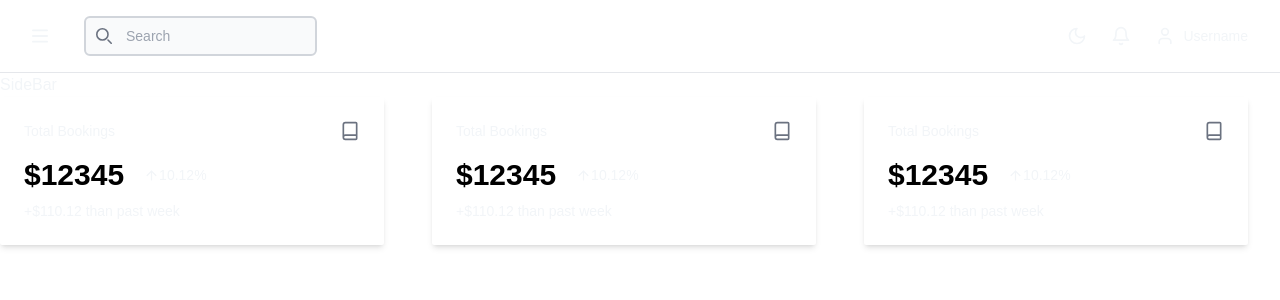
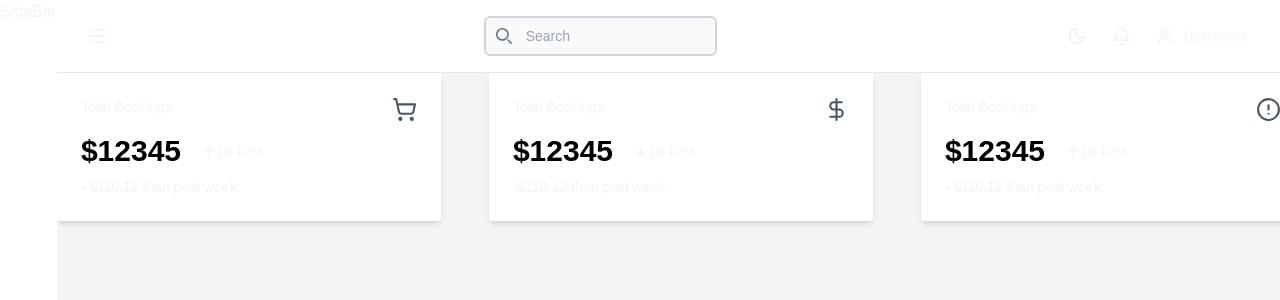
Before and after one commit to surajshr03/dashboard, a Next.js app: page / in a window 1280 px wide. Shown: the top 300 px of the page. Built offline with nearby package versions, Linux system fonts and the light colour scheme.

Commit message:
minor updates

```diff
--- a/app/layout.tsx
+++ b/app/layout.tsx
@@ -30,9 +30,16 @@ export default function RootLayout({
       <body
         className={`${geistSans.variable} ${geistMono.variable} antialiased`}
       >
-        <NavBar />
-        <SideBar />
-        {children}
+        <div className="flex h-screen overflow-hidden">
+          <SideBar />
+          <div className="flex flex-col flex-1 overflow-hidden">
+            <NavBar />
+            <main className="flex-1 overflow-x-hidden overflow-y-auto bg-gray-100">
+              {children}
+            </main>
+          </div>
+        </div>
+
       </body>
     </html>
   );
--- a/components/dashboard/Metrics.tsx
+++ b/components/dashboard/Metrics.tsx
@@ -1,5 +1,4 @@
-import { ArrowUp, BookIcon, DollarSign } from 'lucide-react'
-import React from 'react'
+import { AlertCircle, ArrowDown, ArrowUp, DollarSign, ShoppingCart } from 'lucide-react'
 
 const Metrics = () => {
     return (<div className='flex gap-12'>
@@ -20,9 +19,32 @@ const Metrics = () => {
                 </div>
             </div>
             <div className=''>
-                <BookIcon className="bg-metrics-gray text-gray-500" size={20} />
+                <ShoppingCart className=" text-gray-600" size={25} />
             </div>
         </div>
+        {/* /////////////////////////////////////////////////////// */}
+        <div className="flex justify-between bg-white rounded-sm min-w-96 p-6 shadow-md ">
+            <div className="flex flex-col text-left ">
+                <span className='text-inactive-title text-sm'> Total Bookings</span>
+                <div className="flex gap-3 mt-4">
+                    <p className='text-black text-3xl font-semibold'>$12345</p>
+                    <div className="flex bg-bg-red justify-center items-center p-2 rounded-full">
+                        <ArrowDown className=' text-metricsRed' size={15} />
+                        <span className=' text-metricsRed text-sm font-medium '>10.12%</span>
+                    </div>
+                </div>
+                <div className="mt-2">
+                    <p className=' text-metricsRed text-sm font-medium '>-$110.12
+                        <span className='text-inactive-title text-sm'> than past week</span>
+                    </p>
+                </div>
+            </div>
+            <div className=''>
+                <DollarSign className=" text-gray-600" size={25} />
+            </div>
+        </div>
+        {/* /////////////////////////////////////////////////////// */}
+
         <div className="flex justify-between bg-white rounded-sm min-w-96 p-6 shadow-md ">
             <div className="flex flex-col text-left ">
                 <span className='text-inactive-title text-sm'> Total Bookings</span>
@@ -40,27 +62,7 @@ const Metrics = () => {
                 </div>
             </div>
             <div className=''>
-                <BookIcon className="bg-metrics-gray text-gray-500" size={20} />
-            </div>
-        </div>
-        <div className="flex justify-between bg-white rounded-sm min-w-96 p-6 shadow-md ">
-            <div className="flex flex-col text-left ">
-                <span className='text-inactive-title text-sm'> Total Bookings</span>
-                <div className="flex gap-3 mt-4">
-                    <p className='text-black text-3xl font-semibold'>$12345</p>
-                    <div className="flex bg-bg-green justify-center items-center p-2 rounded-full">
-                        <ArrowUp className=' text-metricsGreen' size={15} />
-                        <span className=' text-metricsGreen text-sm font-medium '>10.12%</span>
-                    </div>
-                </div>
-                <div className="mt-2">
-                    <p className=' text-metricsGreen text-sm font-medium '>+$110.12
-                        <span className='text-inactive-title text-sm'> than past week</span>
-                    </p>
-                </div>
-            </div>
-            <div className=''>
-                <BookIcon className="bg-metrics-gray text-gray-500" size={20} />
+                <AlertCircle className=" text-gray-600" size={25} />
             </div>
         </div>
     </div>
--- a/components/dashboard/Navbar.tsx
+++ b/components/dashboard/Navbar.tsx
@@ -2,10 +2,10 @@ import { Bell, Moon, User } from 'lucide-react'
 
 const NavBar = () => {
     return (
-        <header className="flex items-center justify-between px-6 py-4 bg-white border-b">
-            <div className="flex gap-7 items-center justify-center">
+        <header className="flex  items-center justify-between px-6 py-4 bg-white border-b">
+            <div className="flex w-full gap-7 items-center justify-center">
                 {/* Hamburger */}
-                <button data-collapse-toggle="navbar-hamburger" type="button" className="inline-flex items-center justify-center p-2 w-8 h-8 text-sm text-nav-icon rounded-lg hover:bg-gray-100 focus:outline-none focus:ring-2 focus:ring-gray-200 dark:text-nav-icon dark:hover:bg-gray-700 dark:focus:ring-gray-600" aria-controls="navbar-hamburger" aria-expanded="false">
+                <button data-collapse-toggle="navbar-hamburger" type="button" className="inline-flex items-center justify-center p-2 w-8 h-8 text-sm text-nav-icon rounded-lg hover:bg-gray-100 dark:text-nav-icon dark:hover:bg-gray-200 dark:focus:ring-gray-600" aria-controls="navbar-hamburger" aria-expanded="false">
                     <span className="sr-only">Open main menu</span>
                     <svg className="w-5 h-5" aria-hidden="true" xmlns="http://www.w3.org/2000/svg" fill="none" viewBox="0 0 17 14">
                         <path stroke="currentColor" stroke-linecap="round" stroke-linejoin="round" stroke-width="2" d="M1 1h15M1 7h15M1 13h15" />
--- a/tailwind.config.ts
+++ b/tailwind.config.ts
@@ -1,5 +1,4 @@
 import type { Config } from "tailwindcss";
-import Metrics from "./components/dashboard/Metrics";
 
 export default {
   content: [
@@ -17,11 +16,11 @@ export default {
         "metrics-gray": "var(--MetricsGray)",
         "inactive-title": "var(--InactiveTitle)",
         metricsGreen: "var(--MetricsGreen)",
-        metricesRed: "var(--MetricsRed)",
+        metricsRed: "var(--MetricsRed)",
         "bg-red": "var(--BgRed)",
         "bg-green": "var(--BgGreen)",
         "nav-icon": "var(--NavIcon)",
-        "metrics-icon":"var(--MetricsIcon)",
+        "metrics-icon": "var(--MetricsIcon)",
       },
     },
   },
```
